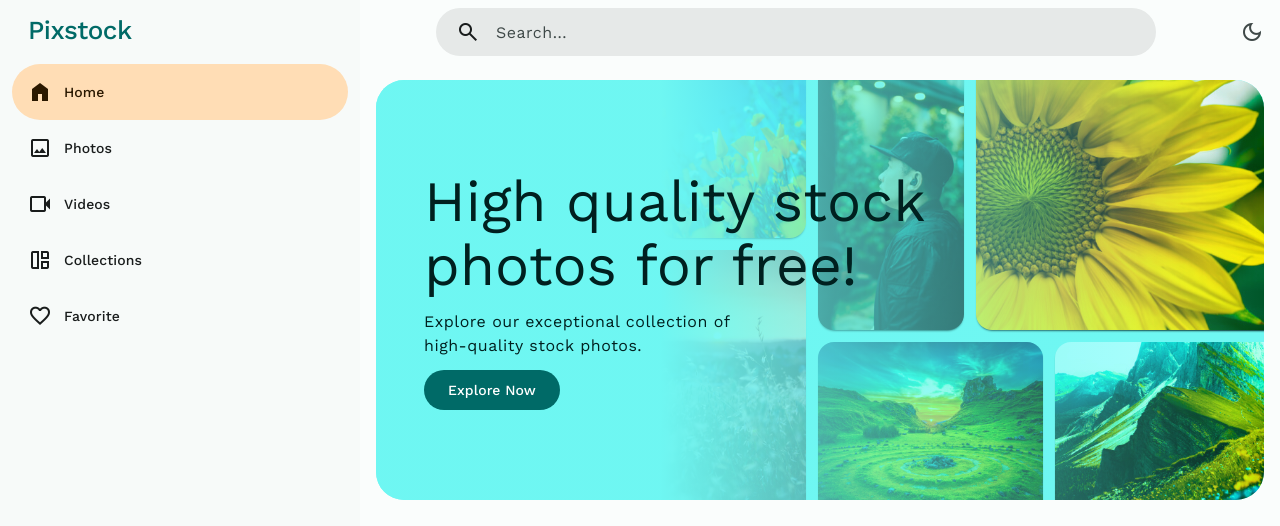
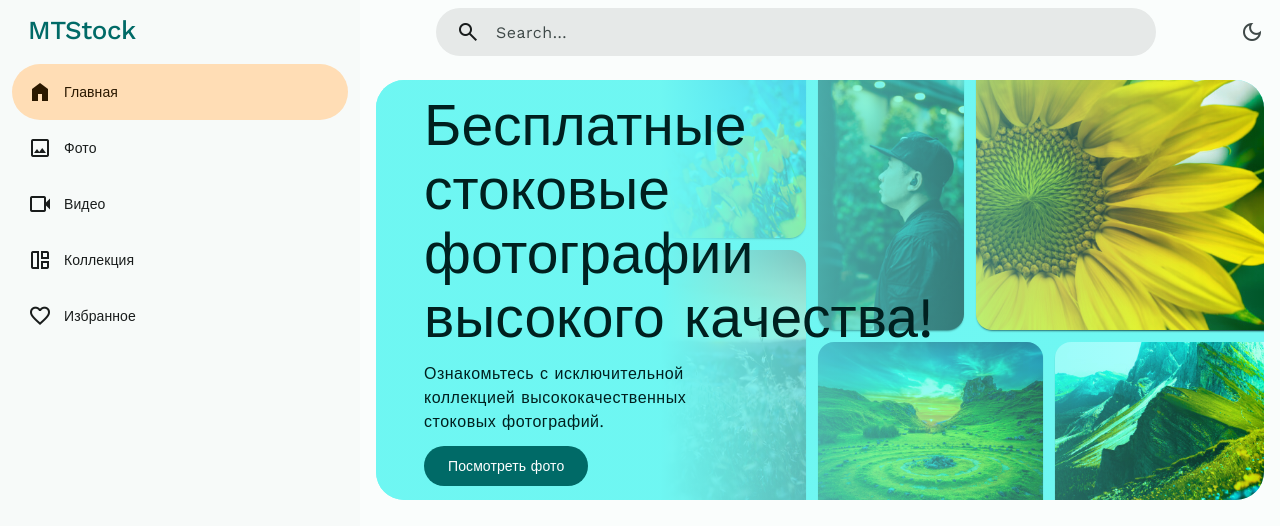
Before and after one commit to dimasnytin/mtstock, a plain HTML site: page index.html in a window 1280 px wide. Shown: the top 526 px of the page. Drawn offline with nearby package versions, Linux system fonts and the light colour scheme; no server answers.

Commit message:
add new html

```diff
--- a/index.html
+++ b/index.html
@@ -1,48 +1,21 @@
 <!DOCTYPE html>
-<html lang="en" data-theme="light">
+<html lang="ru" data-theme="light" dir="auto">
 
 <head>
   <meta charset="UTF-8">
   <meta name="viewport" content="width=device-width, initial-scale=1.0">
-
-  <!--
-    - primary meta tags
-  -->
-  <title>Pixstock - A large stock library</title>
-  <meta name="title" content="Pixstock - A large stock library">
-  <meta name="description" content="This is a stock photos app made by codewithsadee">
-
-  <!--
-    - favicon
-  -->
+  <title>MTStock - бесплатные фото и видео</title>
+  <meta name="title" content="MTStock - бесплатные фото и видео">
+  <meta name="description" content="Это ресурс с бесплатными фото и видео">
   <link rel="shortcut icon" href="./favicon.svg" type="image/svg+xml">
-
-  <!--
-    - theme js link
-  -->
   <script src="./js/theme.js"></script>
-
-  <!--
-    - google font link
-  -->
   <link rel="preconnect" href="https://fonts.googleapis.com">
   <link rel="preconnect" href="https://fonts.gstatic.com" crossorigin>
   <link href="https://fonts.googleapis.com/css2?family=Work+Sans:wght@400;500&display=swap" rel="stylesheet">
-
-  <!--
-    - material icon link
-  -->
   <link rel="stylesheet"
     href="https://fonts.googleapis.com/css2?family=Material+Symbols+Outlined:opsz,wght,FILL,GRAD@24,400,0..1,0" />
-
-  <!--
-    - custom css link
-  -->
   <link rel="stylesheet" href="./css/style.css">
-
-  <!--
-    - custom js link
-  -->
+  <!-- js -->
   <script src="./js/global.js" type="module"></script>
   <script src="./js/app.js" type="module"></script>
   <script src="./js/search.js" type="module"></script>
@@ -63,7 +36,7 @@
       <div class="state-layer"></div>
     </button>
 
-    <a href="/" class="logo">Pixstock</a>
+    <a href="/" class="logo">MTStock</a>
 
     <div class="search-view" data-search-view>
 
@@ -104,7 +77,7 @@
           <button class="btn-segment selected" data-ripple data-segment-btn data-segment-value="photos">
             <span class="material-symbols-outlined" aria-hidden="true">image</span>
 
-            <span class="label-large text">Photos</span>
+            <span class="label-large text">Фото</span>
 
             <div class="state-layer"></div>
           </button>
@@ -112,7 +85,7 @@
           <button class="btn-segment" data-ripple data-segment-btn data-segment-value="videos">
             <span class="material-symbols-outlined" aria-hidden="true">videocam</span>
 
-            <span class="label-large text">Videos</span>
+            <span class="label-large text">Видео</span>
 
             <div class="state-layer"></div>
           </button>
@@ -145,12 +118,6 @@
 
 
 
-
-
-  <!--
-    - #NAVIGATION
-  -->
-
   <nav class="navigation" data-navigation>
 
     <div class="navigation-header">
@@ -161,7 +128,7 @@
         <div class="state-layer"></div>
       </button>
 
-      <a href="/" class="logo">Pixstock</a>
+      <a href="/" class="logo">MTStock</a>
 
     </div>
 
@@ -172,7 +139,7 @@
         <a href="/" class="drawer-link active" data-drawer-link>
           <span class="material-symbols-outlined leading-icon" aria-hidden="true">home</span>
 
-          <span class="label-large">Home</span>
+          <span class="label-large">Главная</span>
 
           <div class="state-layer"></div>
         </a>
@@ -184,7 +151,7 @@
         <a href="./pages/photos/photos.html" class="drawer-link" data-drawer-link>
           <span class="material-symbols-outlined leading-icon" aria-hidden="true">image</span>
 
-          <span class="label-large">Photos</span>
+          <span class="label-large">Фото</span>
 
           <div class="state-layer"></div>
         </a>
@@ -196,7 +163,7 @@
         <a href="./pages/videos/videos.html" class="drawer-link" data-drawer-link>
           <span class="material-symbols-outlined leading-icon" aria-hidden="true">videocam</span>
 
-          <span class="label-large">Videos</span>
+          <span class="label-large">Видео</span>
 
           <div class="state-layer"></div>
         </a>
@@ -208,7 +175,7 @@
         <a href="./pages/collections/collection.html" class="drawer-link" data-drawer-link>
           <span class="material-symbols-outlined leading-icon" aria-hidden="true">auto_awesome_mosaic</span>
 
-          <span class="label-large">Collections</span>
+          <span class="label-large">Коллекция</span>
 
           <div class="state-layer"></div>
         </a>
@@ -220,7 +187,7 @@
         <a href="./pages/favorite/favorite.html" class="drawer-link" data-drawer-link>
           <span class="material-symbols-outlined leading-icon" aria-hidden="true">favorite</span>
 
-          <span class="label-large">Favorite</span>
+          <span class="label-large">Избранное</span>
 
           <div class="state-layer"></div>
         </a>
@@ -248,26 +215,25 @@
   <main class="main">
     <article>
 
-      <!--
-        - #BANNER
-      -->
+      <!-- баннеры -->
 
       <section class="banner" aria-label="Banner">
 
+        <!-- фото -->
         <div class="banner-card primary">
 
           <div class="card-content">
 
             <h3 class="headline-medium card-title">
-              High quality stock photos for free!
+              Бесплатные стоковые фотографии высокого качества!
             </h3>
 
             <p class="body-large card-text">
-              Explore our exceptional collection of high-quality stock photos.
+              Ознакомьтесь с исключительной коллекцией высококачественных стоковых фотографий.
             </p>
 
             <a href="./pages/photos/photos.html" class="btn btn-primary" data-ripple>
-              <span class="label-large text">Explore Now</span>
+              <span class="label-large text">Посмотреть фото</span>
 
               <div class="state-layer"></div>
             </a>
@@ -298,20 +264,21 @@
 
         </div>
 
+        <!-- видео -->
         <div class="banner-card secondary">
 
           <div class="card-content">
 
             <h3 class="headline-medium card-title">
-              Top rated stock Videos for free!
+              Бесплатные стоковые видео с самым высоким рейтингом!
             </h3>
 
             <p class="body-large card-text">
-              Our curated selection videos is sure to inspire and captivate.
+              Наши видеоролики обязательно вдохновят и очаруют.
             </p>
 
             <a href="./pages/videos/videos.html" class="btn btn-secondary" data-ripple>
-              <span class="label-large text">Explore Now</span>
+              <span class="label-large text">Посмотреть видео</span>
 
               <div class="state-layer"></div>
             </a>
@@ -360,20 +327,21 @@
 
         </div>
 
+        <!-- коллекции медиа -->
         <div class="banner-card tertiary">
 
           <div class="card-content">
 
             <h3 class="headline-medium card-title">
-              Best collections with best medias!
+              Лучшие коллекции с лучшими медиа!
             </h3>
 
             <p class="body-large card-text">
-              Discover a treasure trove of stunning images, captivating videos.
+              Откройте для себя сокровищницу потрясающих изображений и захватывающих видео.
             </p>
 
             <a href="./pages/collections/collection.html" class="btn btn-tertiary" data-ripple>
-              <span class="label-large text">Explore Now</span>
+              <span class="label-large text">Посмотреть коллекции</span>
 
               <div class="state-layer"></div>
             </a>
@@ -422,9 +390,7 @@
 
 
 
-      <!--
-        - #FEATURED PHOTOS
-      -->
+      <!-- блок картинок -->
 
       <section class="section featured-photo" aria-labelledby="featured-label">
         <div class="container">
```
